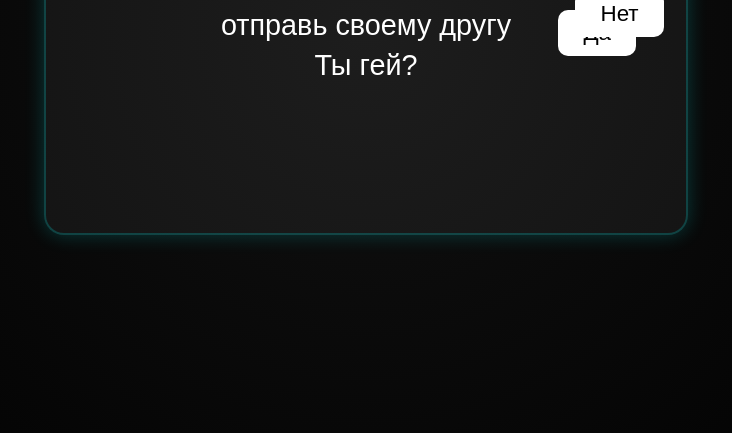
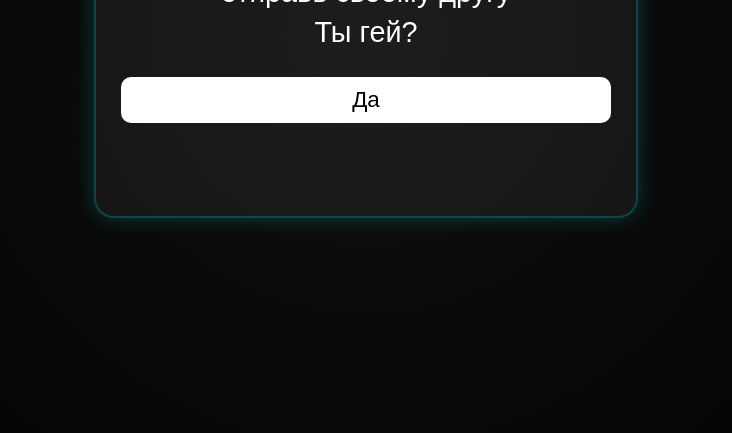
Before and after one commit to Roman5658/mellstroy.game, a plain HTML site: page index.html in a window 1280 px wide. Shown: the part 367-800 px from the top of the page, without its empty margins (274-1006 px from the left). Drawn offline with Linux system fonts and the light colour scheme.

Commit message:
mellstroy.game

```diff
--- a/index.html
+++ b/index.html
@@ -7,7 +7,7 @@
     <style>
         body {
             margin: 0;
-            height: 100vh;
+            min-height: 100vh;
             display: flex;
             justify-content: center;
             align-items: center;
@@ -15,17 +15,19 @@
             background: radial-gradient(circle at center, #111, #000);
             color: white;
             overflow: hidden;
+            padding: 10px;
+            box-sizing: border-box;
         }
 
         h1 {
-            font-size: 3rem;
-            margin-bottom: 20px;
+            font-size: clamp(2rem, 6vw, 3rem);
+            margin-bottom: 15px;
             text-shadow: 0 0 10px #0ff;
         }
 
         .content {
-            width: 50vw;
-            height: 50vh;
+            width: 90%;
+            max-width: 500px;
             background: rgba(255, 255, 255, 0.05);
             border: 2px solid rgba(0, 255, 255, 0.2);
             border-radius: 20px;
@@ -37,57 +39,58 @@
             overflow: hidden;
             box-shadow: 0 0 20px rgba(0, 255, 255, 0.2);
             text-align: center;
+            padding: 20px;
         }
 
         .question {
-            font-size: 1.8rem;
-            margin-bottom: 25px;
+            font-size: clamp(1.2rem, 4vw, 1.8rem);
+            margin-bottom: 20px;
             line-height: 1.4;
         }
 
         .buttons {
-            position: relative;
             width: 100%;
-            height: 100px;
+            display: flex;
+            justify-content: space-around;
+            flex-wrap: wrap;
+            margin-bottom: 15px;
         }
 
         button {
-            font-size: 1.4rem;
-            padding: 10px 25px;
+            font-size: clamp(1rem, 4vw, 1.4rem);
+            padding: 10px 20px;
             border: none;
             border-radius: 10px;
             cursor: pointer;
             transition: transform 0.2s, background 0.3s;
             background: #fff;
             color: #000;
-            position: absolute;
+            flex: 1 1 40%;
+            margin: 5px;
+            min-width: 100px;
         }
 
         button:hover {
             background: #0ff;
             color: #000;
-            transform: scale(1.1);
+            transform: scale(1.05);
         }
 
         #message {
-            font-size: 2rem;
-            margin-top: 20px;
+            font-size: clamp(1.5rem, 5vw, 2rem);
+            margin-top: 15px;
             opacity: 0;
             transition: opacity 0.5s ease-in-out;
         }
 
         video {
-            margin-top: 20px;
-            max-width: 80%;
+            margin-top: 15px;
+            width: 100%;
             border-radius: 15px;
             display: none;
         }
-        #no{
-            left:50px;
-            z-index: 999;
-        }
         #yes{
-            right: 50px;
+            width: 50px;
         }
     </style>
 </head>
@@ -96,8 +99,10 @@
     <h1>mellstroy.game</h1>
     <div class="question">отправь своему другу <br>Ты гей?</div>
 
-    <button id="yes">Да</button>
-    <button id="no">Нет</button>
+    <div class="buttons">
+        <button id="yes">Да</button>
+        <button id="no">Нет</button>
+    </div>
 
     <div id="message">Я это знал 😎</div>
     <video id="video" controls>
@@ -107,43 +112,41 @@
 </div>
 
 <script>
-    const content = document.getElementById('content');
     const noBtn = document.getElementById('no');
     const yesBtn = document.getElementById('yes');
     const message = document.getElementById('message');
     const video = document.getElementById('video');
 
+    // кнопка "Нет" случайно двигается только на больших экранах
     const sensitivity = 80;
-    const padding = 5; // отступ от края
+    const padding = 5;
 
-    // функция случайного перемещения кнопки внутри контейнера
     const moveButton = () => {
+        if (window.innerWidth < 480) return; // не двигаем на телефонах
+
         const btnWidth = noBtn.offsetWidth;
         const btnHeight = noBtn.offsetHeight;
-
+        const content = document.getElementById('content');
         const maxX = content.clientWidth - btnWidth - padding;
         const maxY = content.clientHeight - btnHeight - padding;
 
         const x = Math.random() * (maxX - padding) + padding;
         const y = Math.random() * (maxY - padding) + padding;
 
+        noBtn.style.position = 'absolute';
         noBtn.style.left = `${x}px`;
         noBtn.style.top = `${y}px`;
     };
 
-    // начальная позиция
-    window.addEventListener('load', () => {
-        moveButton();
-    });
+    window.addEventListener('load', moveButton);
 
-    // движение кнопки при наведении
-    content.addEventListener('mousemove', (e) => {
+    document.getElementById('content').addEventListener('mousemove', (e) => {
+        if (window.innerWidth < 480) return;
+
         const rect = noBtn.getBoundingClientRect();
-        const contentRect = content.getBoundingClientRect();
-
+        const contentRect = document.getElementById('content').getBoundingClientRect();
         const btnCenterX = rect.left + rect.width / 2 - contentRect.left;
         const btnCenterY = rect.top + rect.height / 2 - contentRect.top;
-
         const distX = e.clientX - contentRect.left - btnCenterX;
         const distY = e.clientY - contentRect.top - btnCenterY;
         const distance = Math.sqrt(distX ** 2 + distY ** 2);
@@ -151,13 +154,11 @@
         if (distance < sensitivity) moveButton();
     });
 
-    // клик по "Да"
     yesBtn.addEventListener('click', () => {
         message.style.opacity = '1';
         video.style.display = 'block';
         video.play();
     });
 </script>
-
 </body>
 </html>
```
